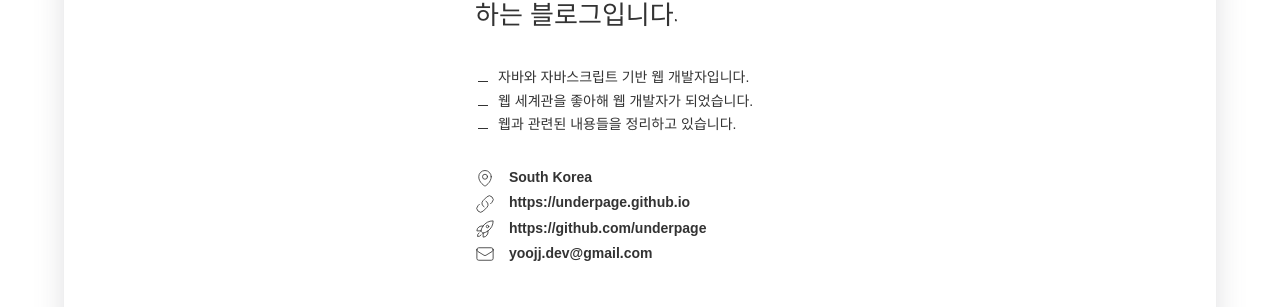
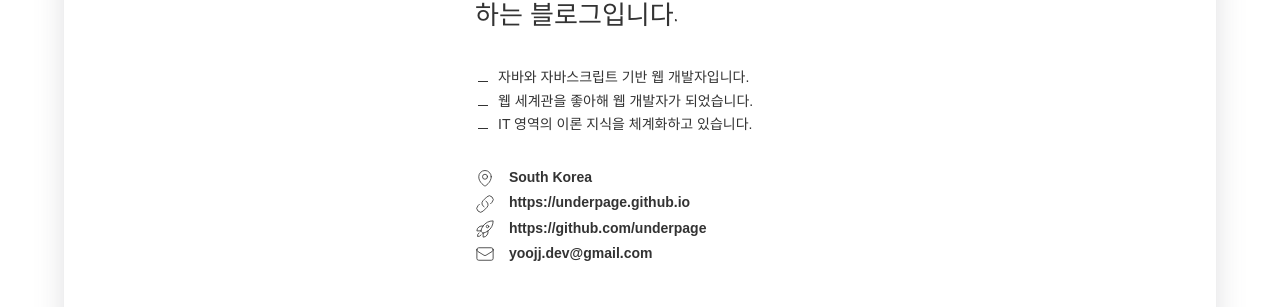
Before and after one commit to underpage/underpage.github.io, a Jekyll site: the page built from pages/about.html, in a window 1280 px wide. Shown: the part 610-917 px from the top of the page. Built offline with Jekyll 4.4.1, drawn with Linux system fonts in a browser that asks for light colours.

Commit message:
about: 블로그 소개 문구 수정

```diff
--- a/pages/about.html
+++ b/pages/about.html
@@ -14,7 +14,7 @@ description: about me
     <ul class="about-text-list">
       <li>자바와 자바스크립트 기반 웹 개발자입니다.</li>
       <li>웹 세계관을 좋아해 웹 개발자가 되었습니다.</li>
-      <li>웹과 관련된 내용들을 정리하고 있습니다.</li>
+      <li>IT 영역의 이론 지식을 체계화하고 있습니다.</li>
     </ul>
 
     <ul class="about-link-list">
```
